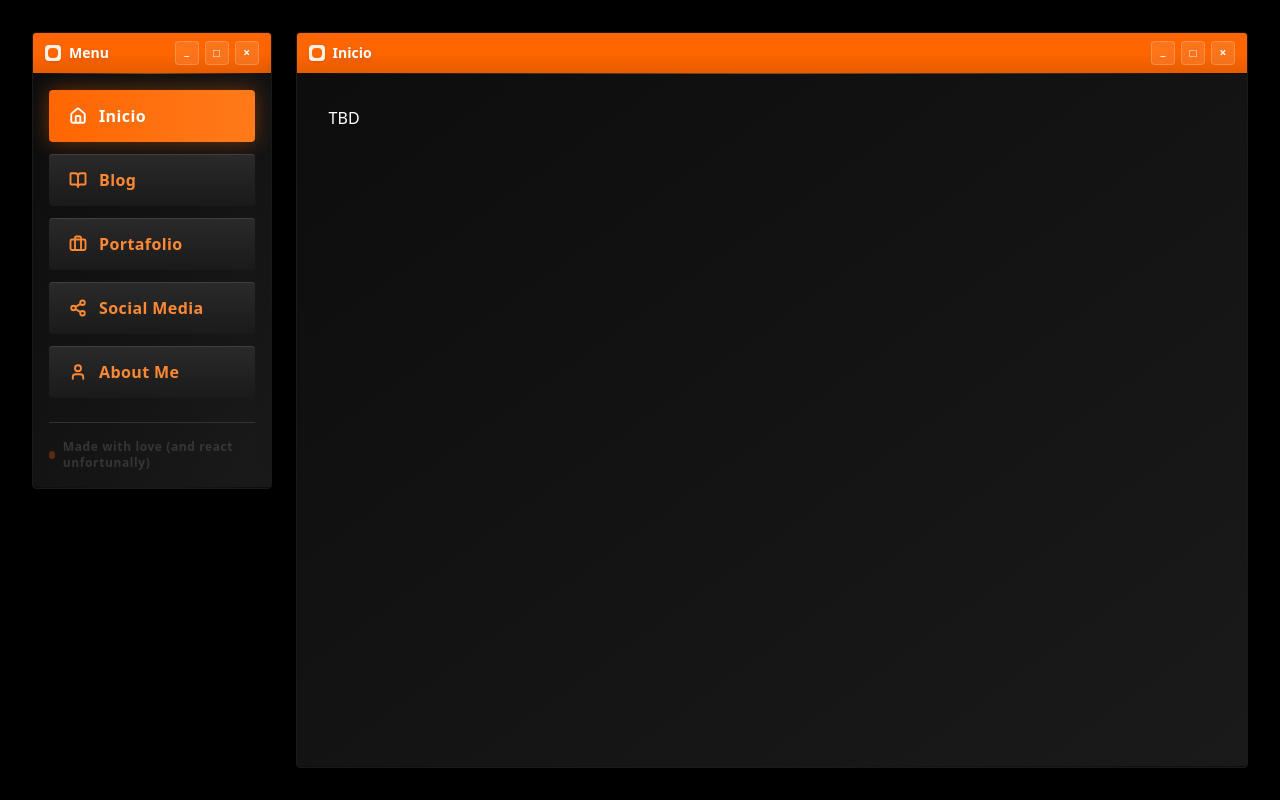
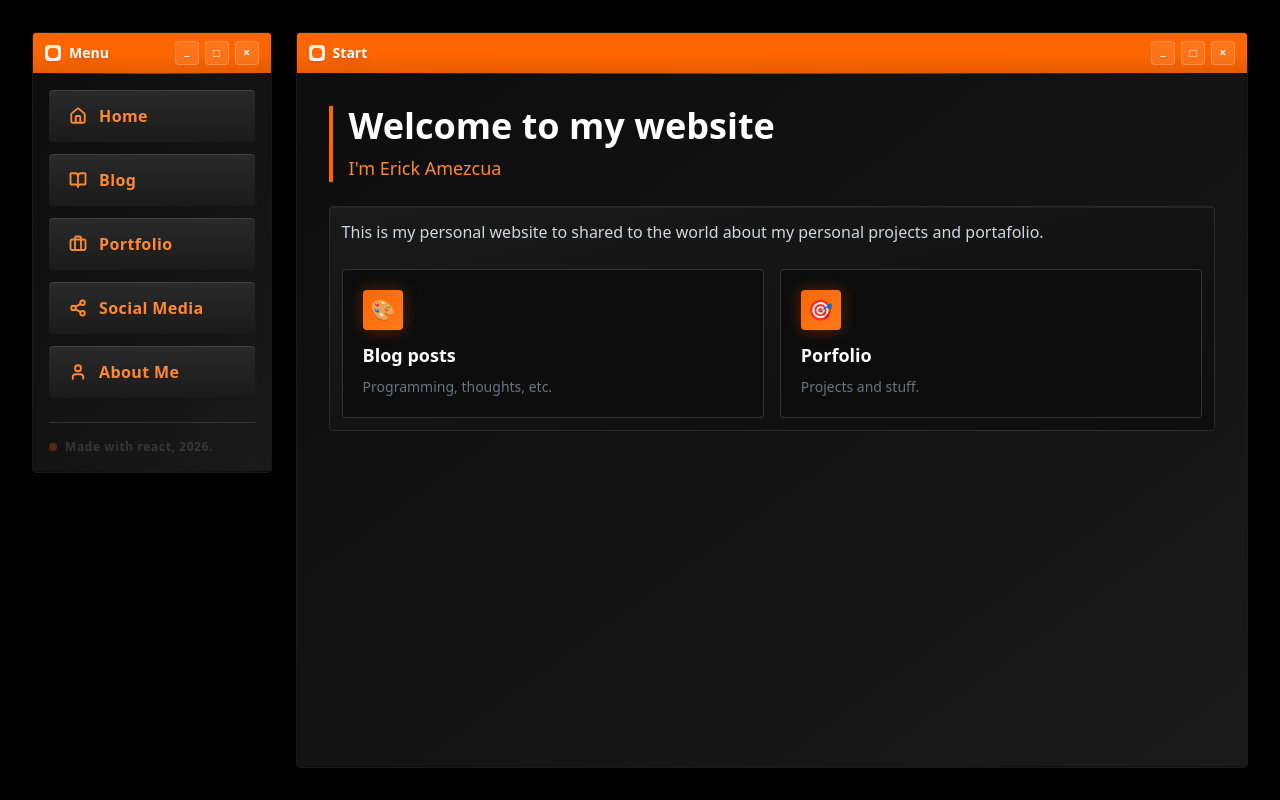
Before and after one commit to Orick08/orick08.github.io, a React (Vite) app: page / in a window 1280 px wide. Built offline with nearby package versions, Linux system fonts and the light colour scheme.

Commit message:
Implements react routes

```diff
--- a/package.json
+++ b/package.json
@@ -12,7 +12,8 @@
   "dependencies": {
     "lucide-react": "^0.562.0",
     "react": "^19.2.0",
-    "react-dom": "^19.2.0"
+    "react-dom": "^19.2.0",
+    "react-router-dom": "^7.14.2"
   },
   "devDependencies": {
     "@eslint/js": "^9.39.1",
--- a/src/App.jsx
+++ b/src/App.jsx
@@ -1,16 +1,22 @@
 import { useState } from "react";
 import { XPWindow } from "@/components/XPWindow";
 import { User, Home, Share2, BookOpen, Briefcase } from "lucide-react";
+import { Routes, Route, Link } from "react-router-dom";
+import Index from "./pages/index";
+import Porfolio from "./pages/portfolio";
+import Social from "./pages/social";
+import About from "./pages/about";
+import Blog from "./pages/blog";
 
 export default function App() {
   const [activeSection, setActiveSection] = useState("inicio");
 
   const menuItems = [
-    { id: "inicio", label: "Inicio", icon: Home },
-    { id: "blog", label: "Blog", icon: BookOpen },
-    { id: "portafolio", label: "Portafolio", icon: Briefcase },
-    { id: "social-media", label: "Social Media", icon: Share2 },
-    { id: "about-me", label: "About Me", icon: User },
+    { id: "/", label: "Home", icon: Home },
+    { id: "/blog", label: "Blog", icon: BookOpen },
+    { id: "/portfolio", label: "Portfolio", icon: Briefcase },
+    { id: "/social", label: "Social Media", icon: Share2 },
+    { id: "/about-me", label: "About Me", icon: User },
   ];
 
   return (
@@ -23,8 +29,9 @@ export default function App() {
             {menuItems.map((item) => {
               const Icon = item.icon;
               return (
-                <button
+                <Link
                   key={item.id}
+                  to={item.id}
                   onClick={() => setActiveSection(item.id)}
                   className={`flex items-center gap-3 px-5 py-3.5 rounded-sm transition-all duration-150 ${
                     activeSection === item.id
@@ -36,7 +43,7 @@ export default function App() {
                   <span className="font-semibold tracking-wide hidden lg:inline">
                     {item.label}
                   </span>
-                </button>
+                </Link>
               );
             })}
           </nav>
@@ -46,7 +53,7 @@ export default function App() {
             <div className="flex items-center gap-2 opacity-40">
               <div className="w-2 h-2 bg-[#ff6600] rounded-full animate-pulse"></div>
               <span className="text-[#666] text-xs font-semibold tracking-wider">
-                Made with love (and react unfortunally)
+                Made with react, 2026.
               </span>
             </div>
           </div>
@@ -61,15 +68,13 @@ export default function App() {
         className="flex-1 lg:flex-4 min-h-[600px]"
       >
         <div className="p-4 lg:p-8">
-          {activeSection === "inicio" && "TBD"}
-
-          {activeSection === "blog" && "TBD"}
-
-          {activeSection === "portafolio" && "TBD"}
-
-          {activeSection === "social-media" && "TBD"}
-
-          {activeSection === "about-me" && "TBD"}
+          <Routes>
+            <Route path="/" element={<Index />} />
+            <Route path="/blog" element={<Blog />} />
+            <Route path="/portfolio" element={<Porfolio />} />
+            <Route path="/social" element={<Social />} />
+            <Route path="/about-me" element={<About />} />
+          </Routes>
         </div>
       </XPWindow>
     </div>
```
Also changed, not shown: src/main.jsx (+8 -8 lines), 1 other file (tests, documents, lock files or other folders).
